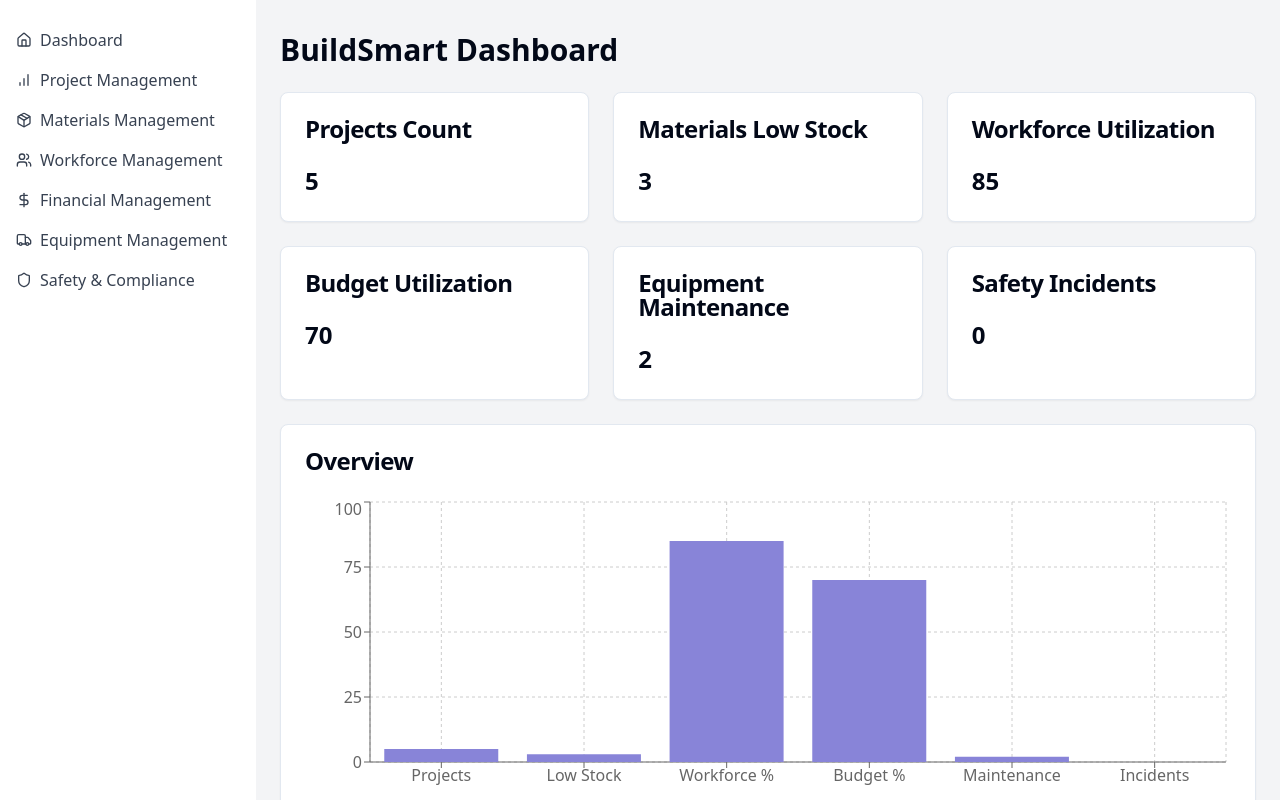
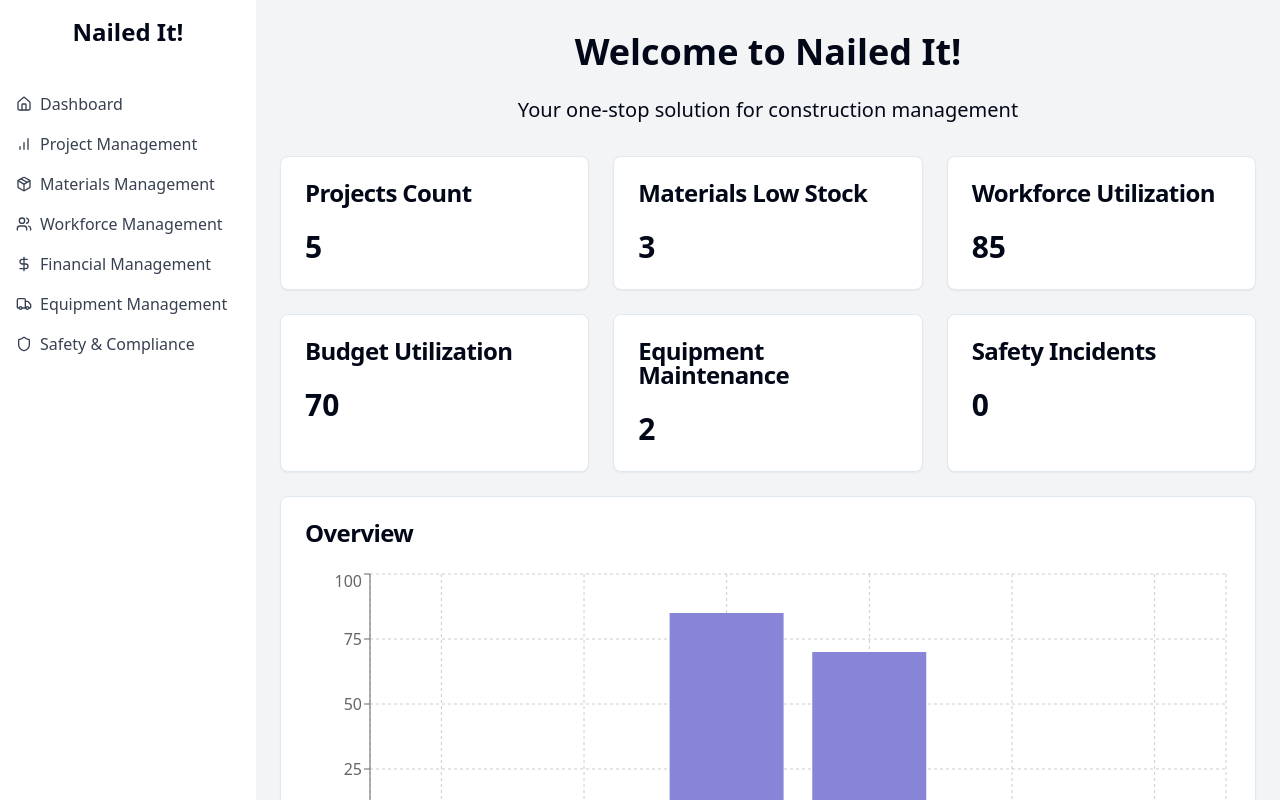
Before and after one commit to CzarPadrigano/nailedit, a React (Vite) app: page / in a window 1280 px wide. Built offline with nearby package versions, Linux system fonts and the light colour scheme.

Commit message:
Rename system to "Nailed It!"
Updated the system name to "Nailed It!", enhanced the overall liveliness, and added images for respective subjects.
[skip gpt_engineer]

```diff
--- a/src/components/Layout.jsx
+++ b/src/components/Layout.jsx
@@ -5,6 +5,9 @@ const Layout = ({ children }) => {
   return (
     <div className="flex h-screen bg-gray-100">
       <aside className="w-64 bg-white shadow-md">
+        <div className="p-4">
+          <h1 className="text-2xl font-bold text-center">Nailed It!</h1>
+        </div>
         <nav className="mt-5">
           <ul>
             {navItems.map((item) => (
--- a/src/pages/Index.jsx
+++ b/src/pages/Index.jsx
@@ -36,15 +36,16 @@ const Index = () => {
 
   return (
     <Layout>
-      <h1 className="text-3xl font-bold mb-6">BuildSmart Dashboard</h1>
+      <h1 className="text-4xl font-bold mb-6 text-center">Welcome to Nailed It!</h1>
+      <p className="text-xl text-center mb-8">Your one-stop solution for construction management</p>
       <div className="grid grid-cols-1 md:grid-cols-2 lg:grid-cols-3 gap-6 mb-6">
         {Object.entries(data).map(([key, value]) => (
-          <Card key={key}>
+          <Card key={key} className="hover:shadow-lg transition-shadow duration-300">
             <CardHeader>
               <CardTitle>{key.replace(/([A-Z])/g, ' $1').replace(/^./, str => str.toUpperCase())}</CardTitle>
             </CardHeader>
             <CardContent>
-              <p className="text-2xl font-bold">{value}</p>
+              <p className="text-3xl font-bold">{value}</p>
             </CardContent>
           </Card>
         ))}
@@ -66,14 +67,22 @@ const Index = () => {
         </CardContent>
       </Card>
       <div className="grid grid-cols-1 md:grid-cols-2 lg:grid-cols-3 gap-6">
-        {['projects', 'materials', 'workforce', 'finance', 'equipment', 'safety'].map((module) => (
-          <Link key={module} to={`/${module}`}>
+        {[
+          { name: 'projects', image: '/images/projects.jpg' },
+          { name: 'materials', image: '/images/materials.jpg' },
+          { name: 'workforce', image: '/images/workforce.jpg' },
+          { name: 'finance', image: '/images/finance.jpg' },
+          { name: 'equipment', image: '/images/equipment.jpg' },
+          { name: 'safety', image: '/images/safety.jpg' }
+        ].map((module) => (
+          <Link key={module.name} to={`/${module.name}`}>
             <Card className="hover:shadow-lg transition-shadow duration-300">
               <CardHeader>
-                <CardTitle>{module.charAt(0).toUpperCase() + module.slice(1)} Management</CardTitle>
+                <CardTitle>{module.name.charAt(0).toUpperCase() + module.name.slice(1)} Management</CardTitle>
               </CardHeader>
               <CardContent>
-                <p>View {module} dashboard</p>
+                <img src={module.image} alt={module.name} className="w-full h-40 object-cover rounded-md mb-4" />
+                <p>View {module.name} dashboard</p>
               </CardContent>
             </Card>
           </Link>
```
